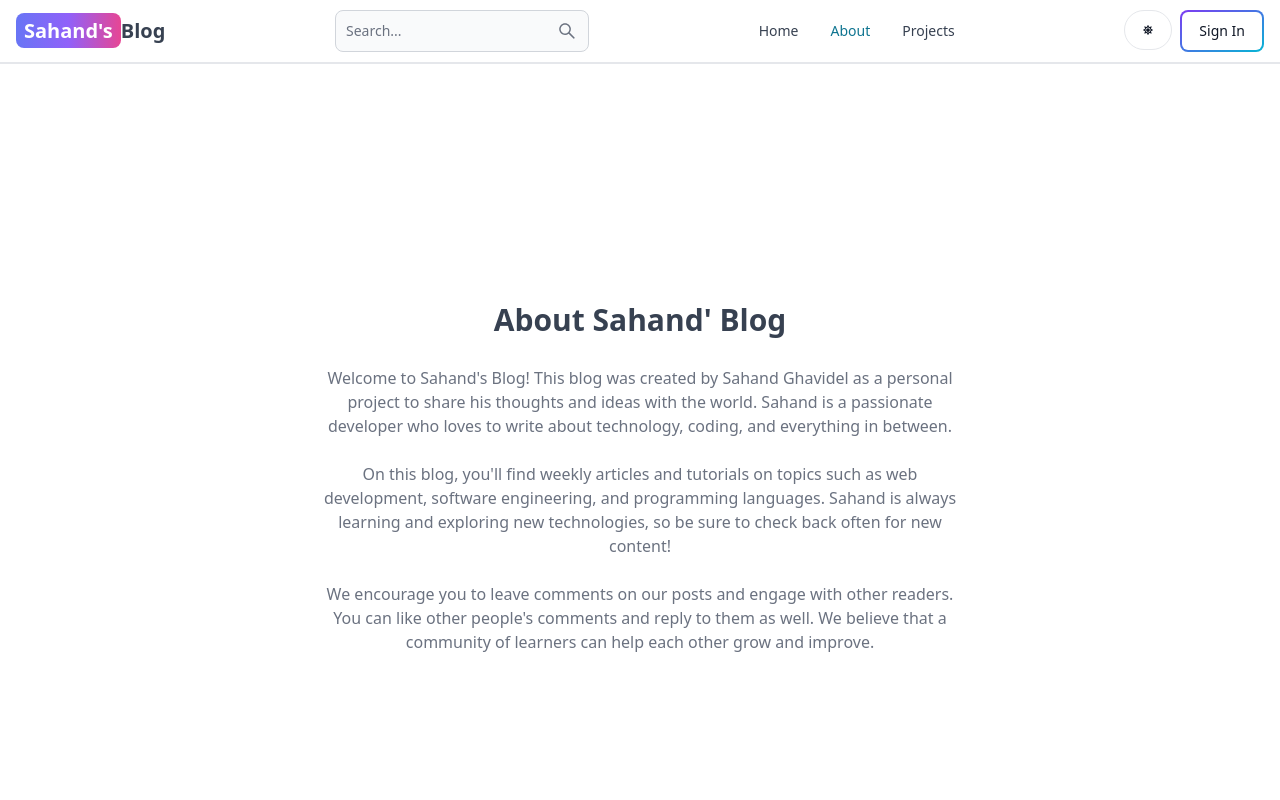
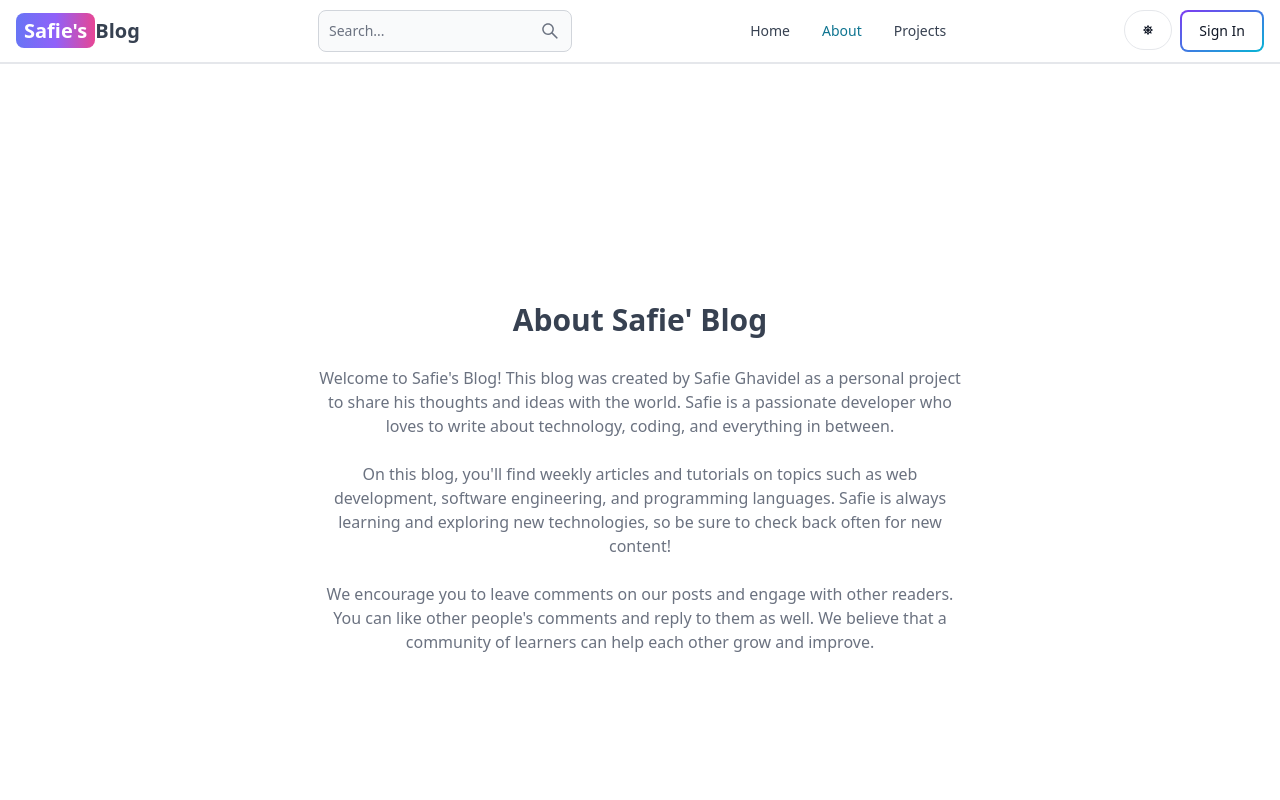
Before and after one commit to moideensafina/safi-blog, a React (Vite) app in the folder client/: page /about in a window 1280 px wide. Shown: the top 800 px of the page. Built offline with nearby package versions, Linux system fonts and the light colour scheme.

Commit message:
add pre installation

```diff
--- a/client/src/Pages/About.jsx
+++ b/client/src/Pages/About.jsx
@@ -4,20 +4,20 @@ export default function About() {
       <div className='max-w-2xl mx-auto p-3 text-center'>
         <div>
           <h1 className='text-3xl font font-semibold text-center my-7'>
-            About Sahand' Blog
+            About Safie' Blog
           </h1>
           <div className='text-md text-gray-500 flex flex-col gap-6'>
             <p>
-              Welcome to Sahand's Blog! This blog was created by Sahand Ghavidel
+              Welcome to Safie's Blog! This blog was created by Safie Ghavidel
               as a personal project to share his thoughts and ideas with the
-              world. Sahand is a passionate developer who loves to write about
+              world. Safie is a passionate developer who loves to write about
               technology, coding, and everything in between.
             </p>
 
             <p>
               On this blog, you'll find weekly articles and tutorials on topics
               such as web development, software engineering, and programming
-              languages. Sahand is always learning and exploring new
+              languages. Safie is always learning and exploring new
               technologies, so be sure to check back often for new content!
             </p>
 
--- a/client/src/components/Header.jsx
+++ b/client/src/components/Header.jsx
@@ -55,7 +55,7 @@ export default function Header() {
         className='self-center whitespace-nowrap text-sm sm:text-xl font-semibold dark:text-white'
       >
         <span className='px-2 py-1 bg-gradient-to-r from-indigo-500 via-purple-500 to-pink-500 rounded-lg text-white'>
-          Sahand's
+          Safie's
         </span>
         Blog
       </Link>
--- a/package.json
+++ b/package.json
@@ -7,7 +7,8 @@
   "devDependencies": {},
   "scripts": {
    "dev": "nodemon api/index.js",
-    "start": "node api/index.js"
+    "start": "node api/index.js",
+    "build": "npm install && npm install --prefix client && npm run build --prefix client"
   },
   "keywords": [],
   "author": "",
```
Also changed, not shown: 1 other file (tests, documents, lock files or other folders).
